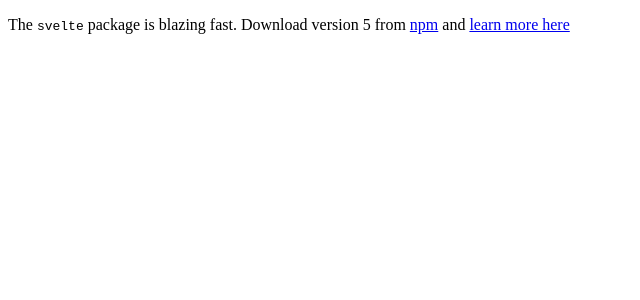
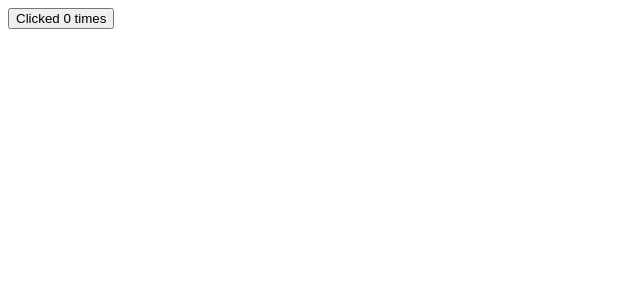
Before and after one commit to j1522158/mono-front, a SvelteKit app: page / in a window 1280 px wide. Shown: the top 300 px of the page, without its empty margins (0-640 px from the left). Built offline with nearby package versions, Linux system fonts and the light colour scheme.

Commit message:
If blocks

```diff
--- a/src/routes/+page.svelte
+++ b/src/routes/+page.svelte
@@ -1,12 +1,16 @@
 <script>
-	import PackageInfo from './../PackageInfo.svelte';
+	let count = $state(0);
 
-	const pkg = {
-		name: 'svelte',
-		version: 5,
-		description: 'blazing fast',
-		website: 'https://svelte.dev'
-	};
+	function increment() {
+		count += 1;
+	}
 </script>
 
-<PackageInfo {...pkg} />
+<button onclick={increment}>
+	Clicked {count}
+	{count === 1 ? 'time' : 'times'}
+</button>
+
+{#if count > 10}
+	<p>{count} is greater than 10</p>
+{/if}
```
